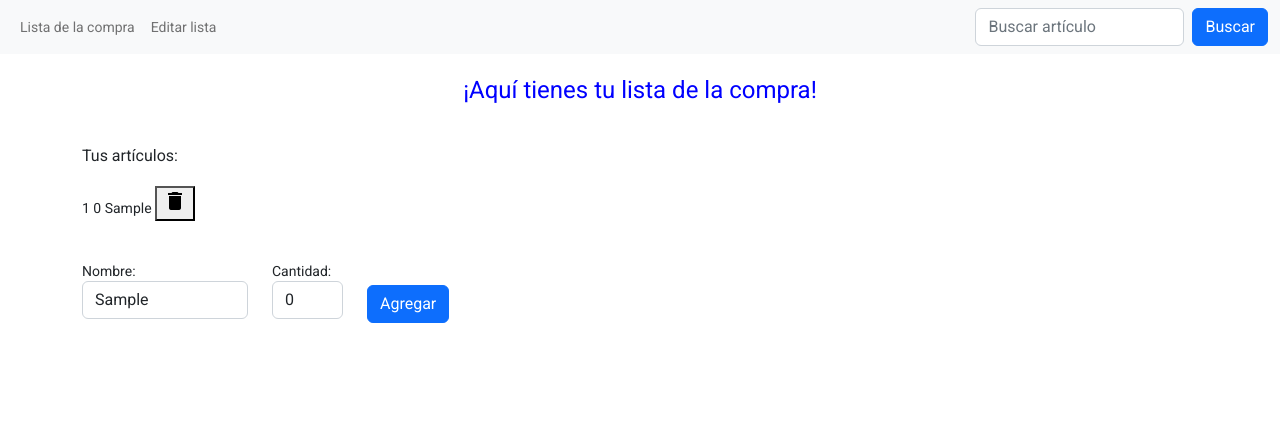
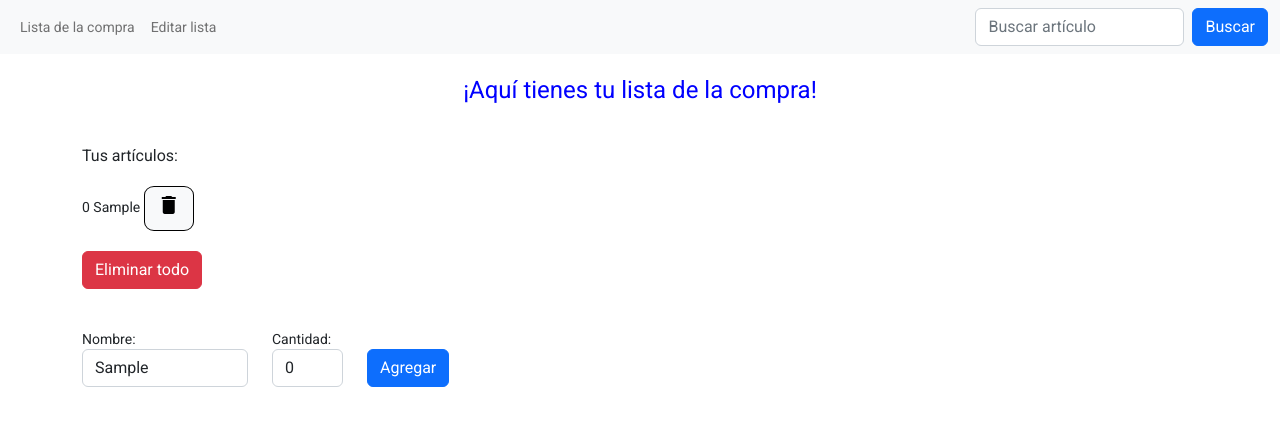
Before and after one commit to Gfg92/listaDeLaCompra-En-Desarrollo-, an Angular app: page / in a window 1280 px wide. Both pictures are taken after typing "Sample" into the empty fields and a click on the button "Agregar". Shown: the top 426 px of the page. Built offline with nearby package versions, Linux system fonts and the light colour scheme.

Commit message:
Botones borrado solucionado

```diff
--- a/src/app/articulo.model.ts
+++ b/src/app/articulo.model.ts
@@ -1,11 +1,10 @@
 export class Articulo {
 
     nombre: string = "";
-    cantidad: Number = 0;
+    cantidad: number = 0;
 
     constructor(nombre: string, cantidad: number) {
         this.nombre = nombre;
         this.cantidad = cantidad;
-
     }
 }
--- a/src/app/articulos/articulos.component.html
+++ b/src/app/articulos/articulos.component.html
@@ -11,13 +11,21 @@
 <div class="container">
     <div class="row">
         <div class="container">
-            <div *ngFor="let articulo of articulos; let indice = index">{{indice + 1}} {{articulo.cantidad}} {{articulo.nombre}}
-                    <button mat-fab color="primary" aria-label="Example icon button with a delete icon" (click)="eliminarArticulo(indice)">
-                        <mat-icon>delete</mat-icon>
-                    </button>
+            <div *ngFor="let articulo of articulos; let i = index">
+                 {{articulo.cantidad}} {{articulo.nombre}}
+                <button mat-fab class="btn btn-light" style="border-radius: 20%; border-color: black;" type="submit" (click)="eliminarArticulo(i)">
+                    <mat-icon>delete</mat-icon>
+                </button>
             </div>
         </div>
     </div>
+</div>
+
+<br />
+
+<div class="container">
+    <button type="submit" class="btn btn-danger" (click)="eliminarTodos()">Eliminar
+        todo</button>
 </div>
 
 <br />
@@ -35,7 +43,7 @@
             <input type="number" name="cantidad" id="cantidad" placeholder="Cantidad" class="form-control"
                 [(ngModel)]="cuadroCantidad">
         </div>
-        <div class="form-group col-md-1" style="margin-top: 24px;">
+        <div class="form-group col-md-1" style="margin-top: 20px;">
             <button type="submit" class="btn btn-primary" (click)="agregarArticulo()">Agregar</button>
         </div>
     </form>
--- a/src/app/articulos/articulos.component.ts
+++ b/src/app/articulos/articulos.component.ts
@@ -1,4 +1,4 @@
-import { Component, OnInit } from '@angular/core';
+import { Component, Inject, OnInit } from '@angular/core';
 import { Articulo } from '../articulo.model';
 
 
@@ -12,17 +12,16 @@ export class ArticulosComponent implements OnInit {
   title = '¡Aquí tienes tu lista de la compra!';
   subtitle = 'Tus artículos:';
 
-  indice: number = 0;
   articulos: Articulo[] = [];
   cuadroNombre: string = "";
   cuadroCantidad: number = 0;
 
-
   constructor() {
-
+    this.articulos;
   }
 
   ngOnInit(): void {
+
   }
 
   agregarArticulo() {
@@ -32,11 +31,15 @@ export class ArticulosComponent implements OnInit {
   }
 
   eliminarArticulo(indice: number) {
-    for (let i = 0; i < this.articulos.length; i++) {
-      if (i == indice) {
-        this.articulos.slice(indice, 0);
-      }
+    this.articulos.splice(indice, 1);
+  }
+
+  eliminarTodos() {
+    if (confirm("¿Estás segura de que desea eliminar todo?")) {
+      this.articulos.splice(0, this.articulos.length);
     }
-    return this.articulos;
   }
+
+
+
 }
```
